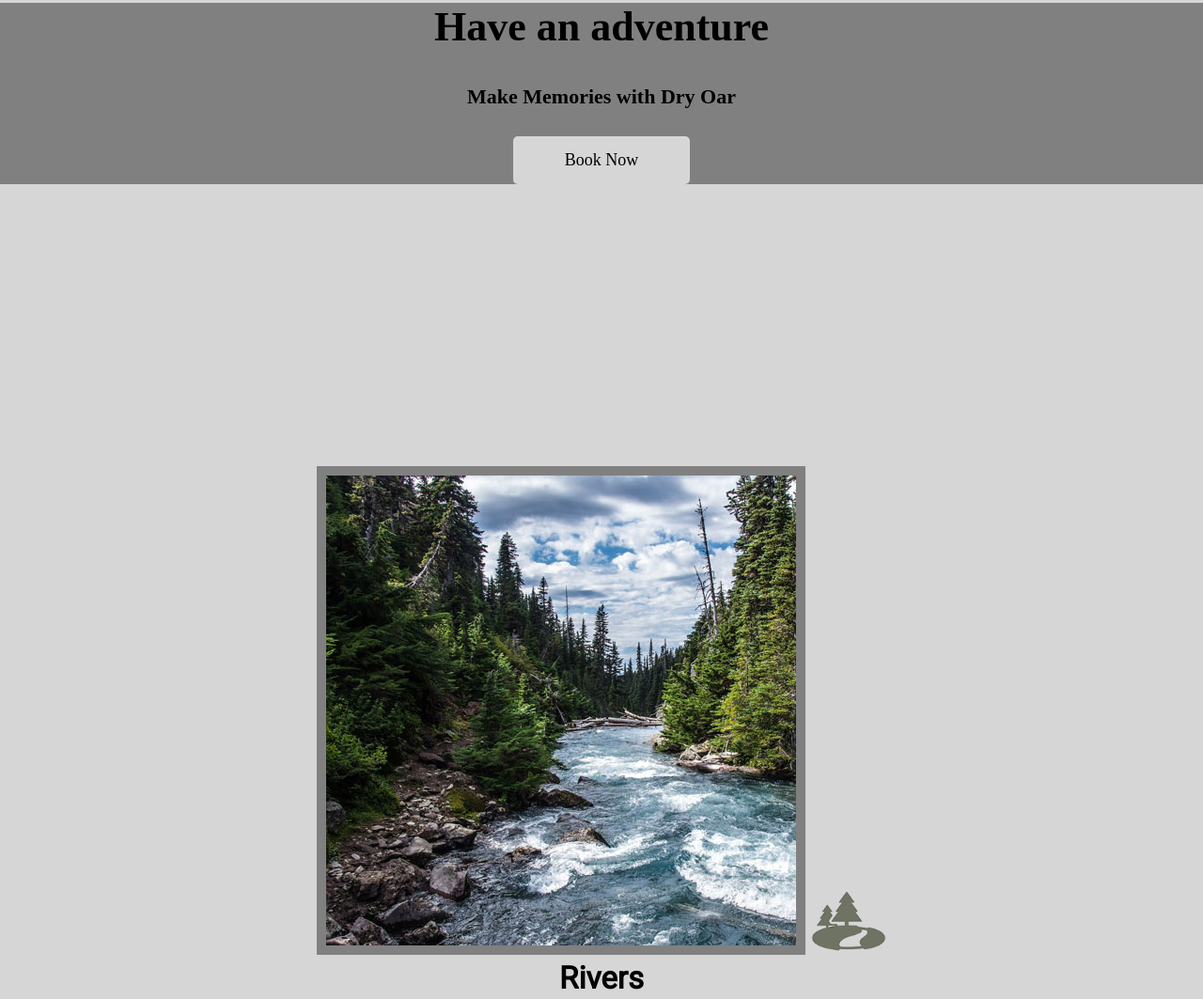
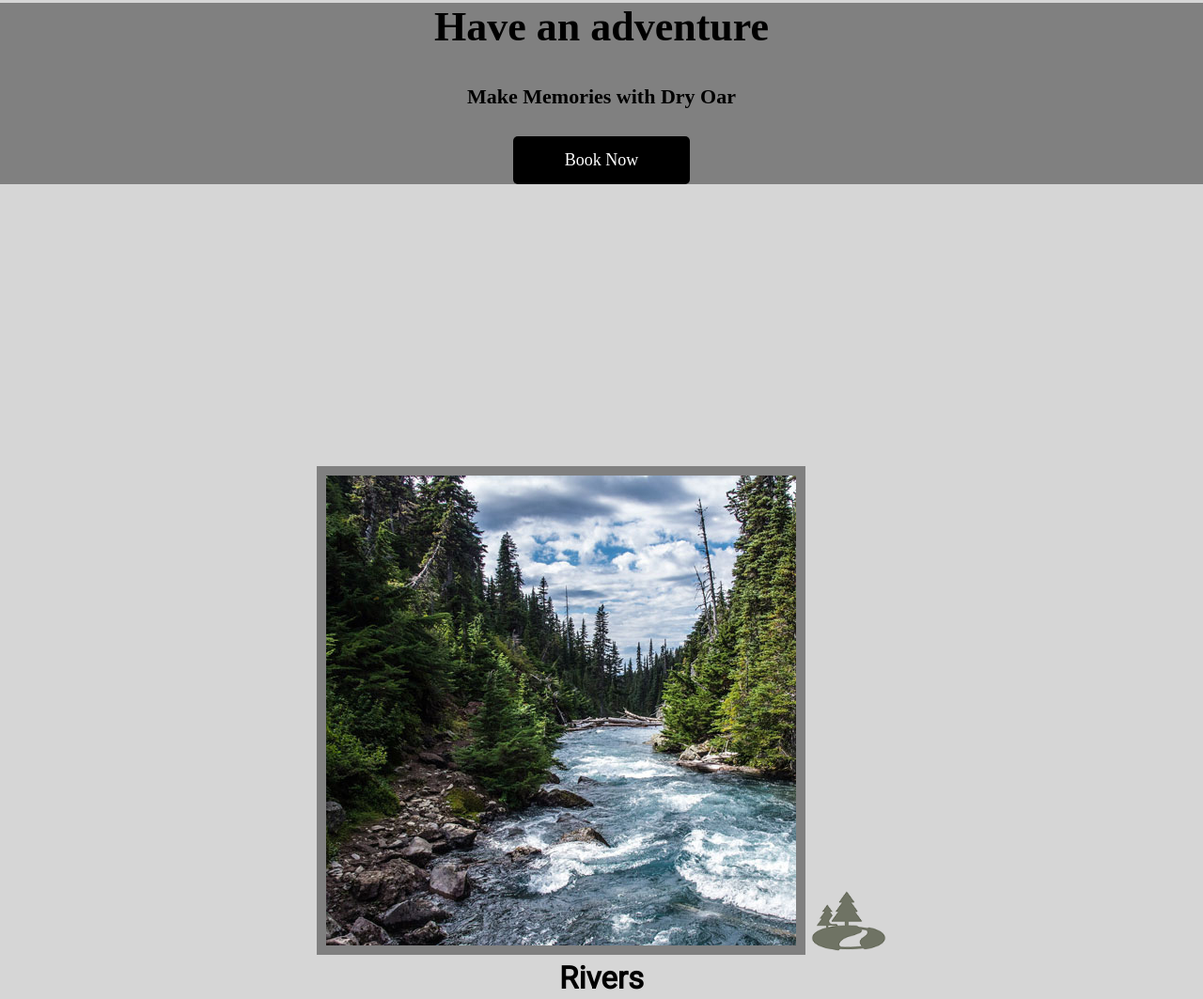
Before and after one commit to ogbaududavid/wdd130, a plain HTML site: page wwr/index.html in a window 1280 px wide. Shown: the part 944-2007 px from the top of the page at 94% size. Drawn offline with Linux system fonts and the light colour scheme.

Commit message:
added more styling

```diff
--- a/wwr/styles/styles.css
+++ b/wwr/styles/styles.css
@@ -45,13 +45,13 @@ nav a:hover{
    color: white;
 }
 .book, .join{
-    color: black;
+    color: white;
     text-decoration: none;
     font-size: 18px;
     padding: 15px 30px;
     margin-top: 50px;
     border-radius: 5px;
-    background-color: #d6d6d6;
+    background-color: black;
 }
 .book{
     text-align: center;
```
